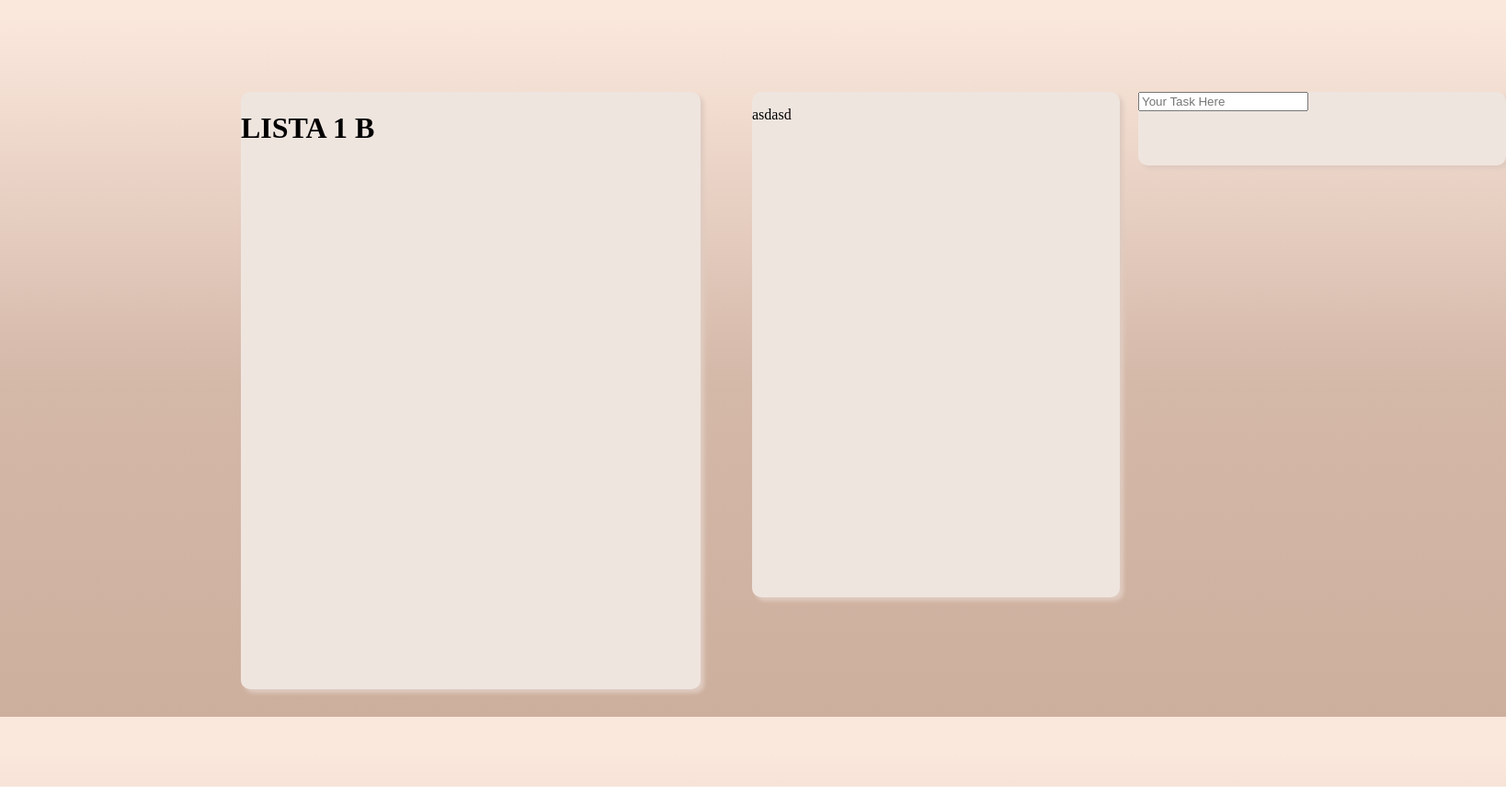
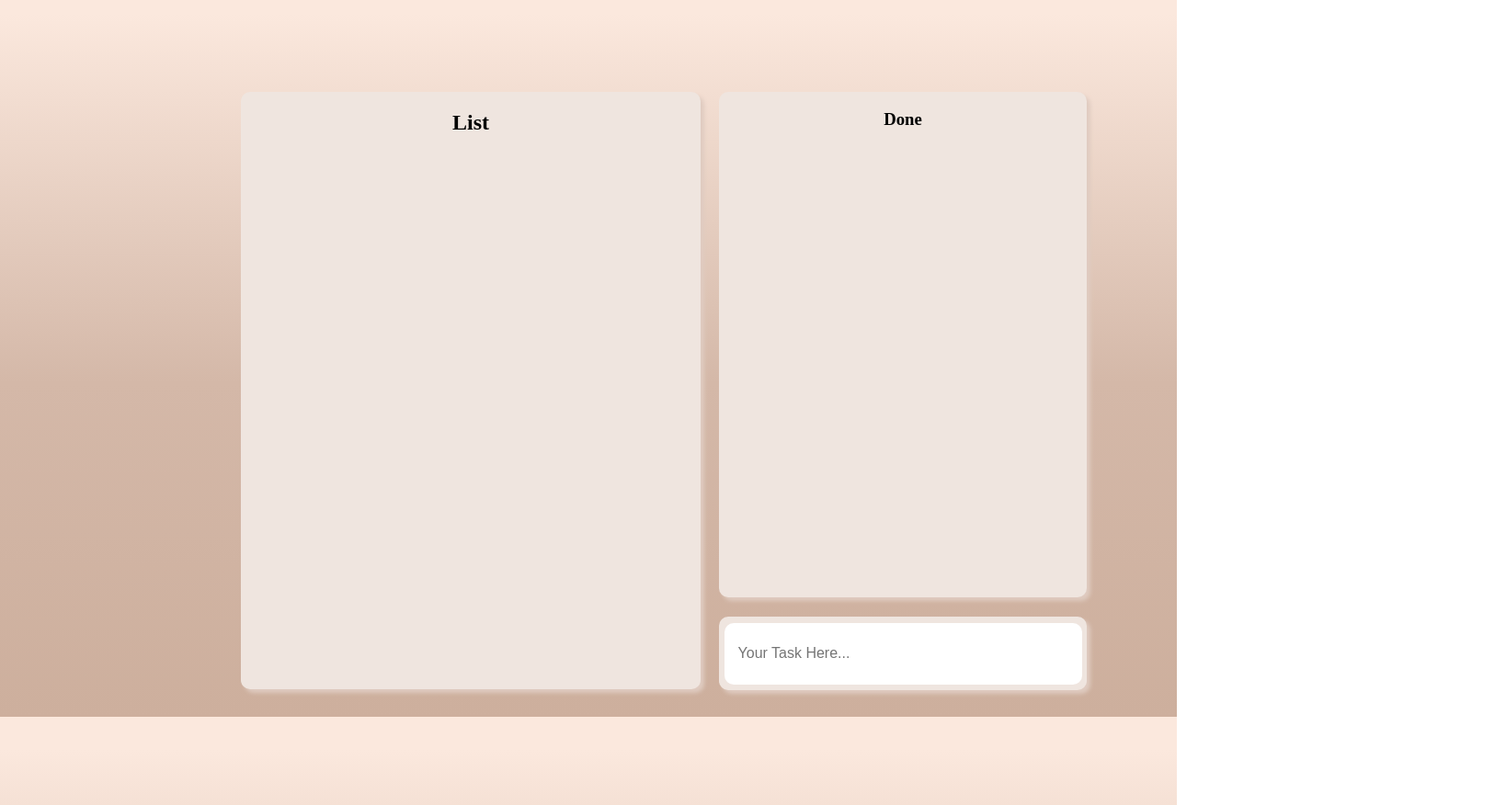
Before and after one commit to Diogoamss/To-Do-List-Venturos, a plain HTML site: page index.html in a window 1280 px wide. Shown: the part 20-896 px from the top of the page at 92% size, 1638 px wide, since content can reach past the window. Drawn offline with Linux system fonts and the light colour scheme.

Commit message:
Atualização

```diff
--- a/Style.css
+++ b/Style.css
@@ -1,30 +1,54 @@
 #list {
+    display: flex;
     width: 500px;
     height: 650px;
-    flex-shrink: 0;
     border-radius: 10px;
     background: #EFE5DF;
     box-shadow: 4px 4px 4px 0px #DFCBC0;
+    margin-bottom: 20px;
+    justify-content: center;
 }
-#done {
+
+#container {
+    display: flex;
+    flex-direction: column;
+    align-items: flex-start;
+}
+
+#done, #search {
     width: 400px;
-    height: 550px;
-    flex-shrink: 0;
     border-radius: 10px;
     background: #EFE5DF;
-    margin-left: 36px;
     box-shadow: 4px 4px 4px 0px #DFCBC0;
+    margin-bottom: 3px;
+}
+
+#done {
+    height: 550px;
+    display: flex;
+    justify-content: center;
 }
 
 #search {
+    height: 80px;
+    display: flex;
+    justify-content: center;
+    align-items: center;
     width: 400px;
-    height: 80px;
-    flex-shrink: 0;
     border-radius: 10px;
     background: #EFE5DF;
     box-shadow: 4px 4px 4px 0px #DFCBC0;
-    flex-direction: column;
-    justify-content: flex-end;
+    margin-bottom: 3px;
+}
+
+#search input[type="text"]{
+    width: 385px;
+    height: 65px;
+    border-radius: 10px;
+    border: none;
+    outline: none;
+    font-size: 16px;
+    text-align: left;
 }
 
 body {
--- a/index.html
+++ b/index.html
@@ -10,19 +10,29 @@
 
 <body>
     <div id="Agrupamento">
+    </div>
+
+    <div id="list">
+        <h2>List</h2>
+    </div>
+
+    <br>
+
+    <div id="container">
+
+        <div id="done">
+            <p><h3>Done</h3></p>
+        </div>
+
+        <br>
+
+        <div id="search">
+            <input type="text" : placeholder="   Your Task Here...">
+
+        </div>
 
     </div>
-    <div id="list">
-        <h1>LISTA 1 B</h1>
-    </div>
-    <br>
-    <div id="done">
-        <p>asdasd</p>
-    </div>
-    <br>
-    <div id="search">
-        <input type="text" : placeholder="Your Task Here">
-    </div>
+
     <script src="Script.js"></script>
 </body>
 
```
Also changed, not shown: 1 other file.
